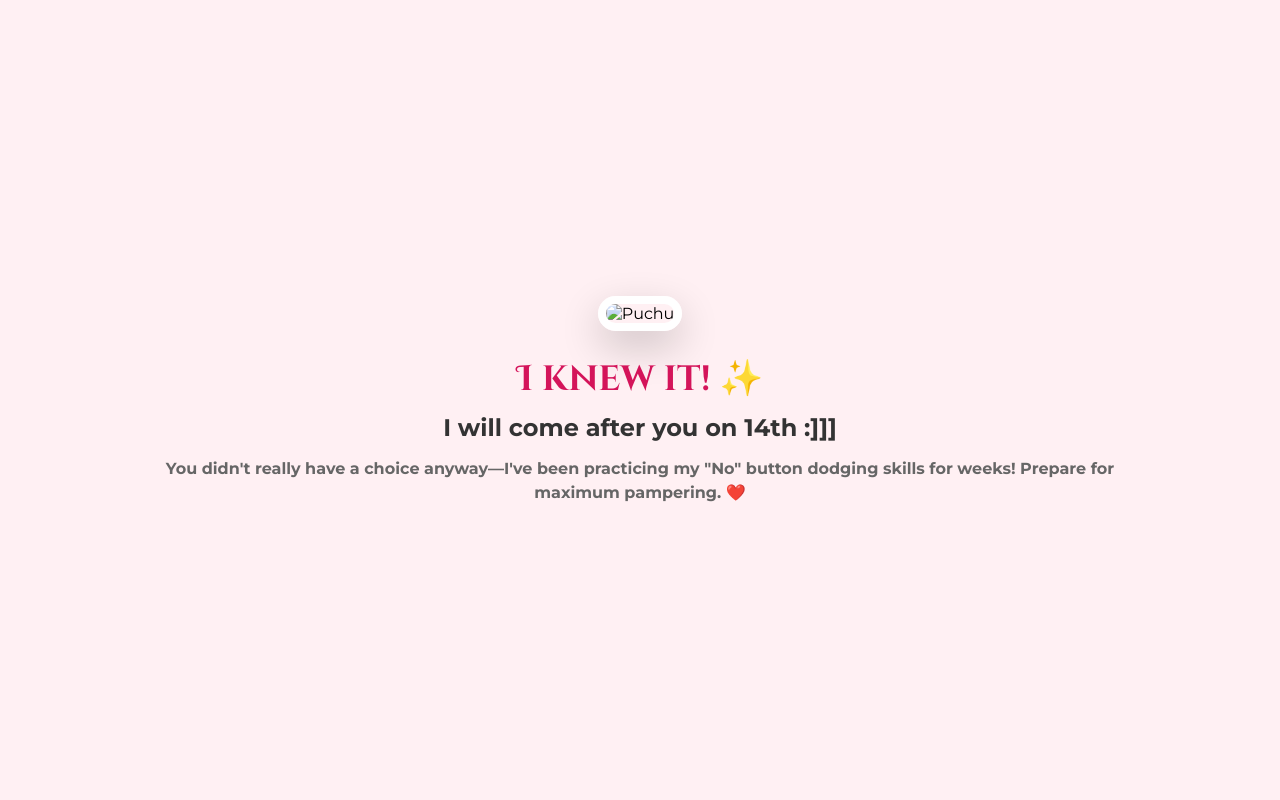
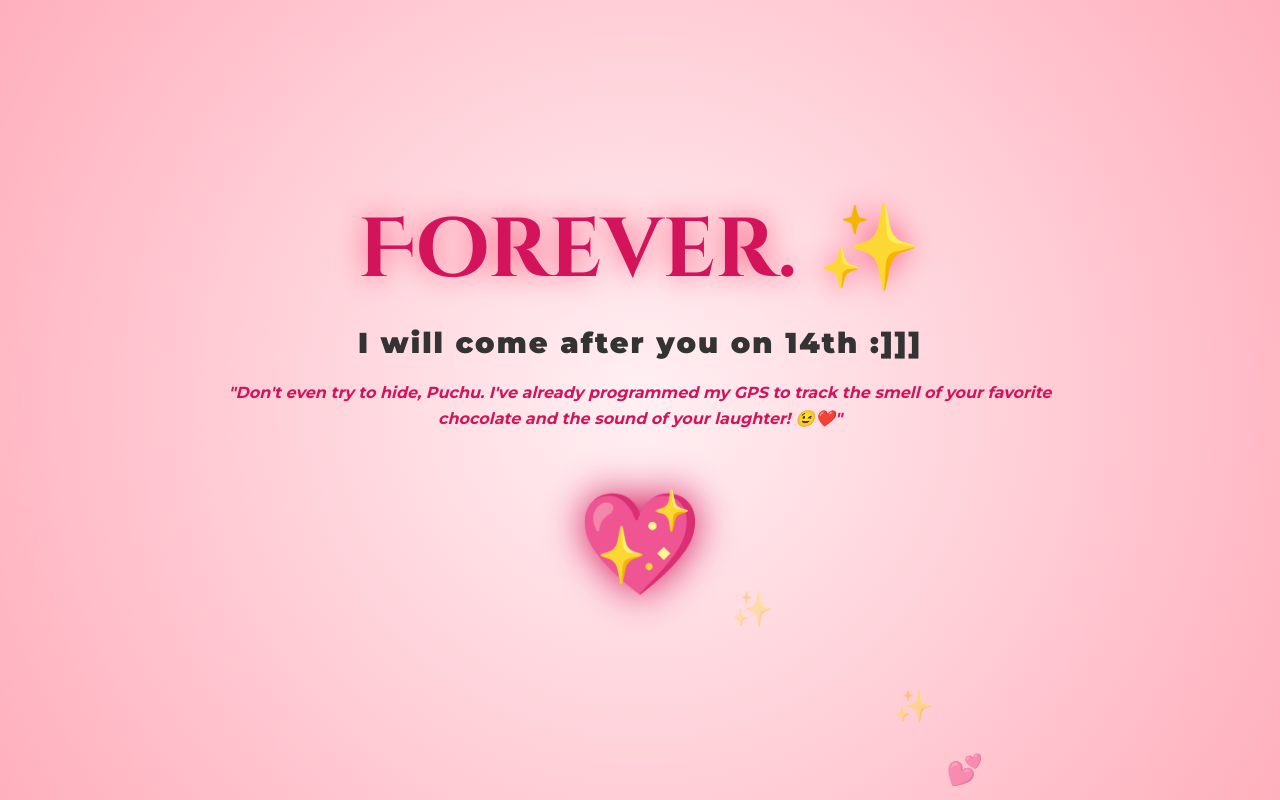
Before and after one commit to JarvisBlaze/valentine-surprise, a plain HTML site: page index.html in a window 1280 px wide. Both pictures are taken after a click on the button "YES! 🥰". Drawn offline with Linux system fonts and the light colour scheme.

Commit message:
Update index.html

```diff
--- a/index.html
+++ b/index.html
@@ -4,12 +4,12 @@
     <meta charset="UTF-8">
     <meta name="viewport" content="width=device-width, initial-scale=1.0">
     <title>A Question for Puchu... ✨</title>
-    <link href="https://fonts.googleapis.com/css2?family=Cinzel+Decorative:wght@700&family=Montserrat:wght@400;700&display=swap" rel="stylesheet">
+    <link href="https://fonts.googleapis.com/css2?family=Cinzel+Decorative:wght@700&family=Montserrat:wght@400;700;900&display=swap" rel="stylesheet">
     <style>
-        /* Force everything to show up */
         * { margin: 0; padding: 0; box-sizing: border-box; }
 
         body {
+            /* Your lovely pink background */
             background: linear-gradient(135deg, #ffafbd 0%, #ffc3a0 100%);
             height: 100vh;
             width: 100vw;
@@ -21,183 +21,226 @@
             position: relative;
         }
 
-        /* The Main Card - Solid White for Guaranteed Visibility */
-        #proposalCard {
-            background-color: #ffffff;
-            padding: 50px 30px;
-            border-radius: 30px;
+        /* The Main Card - Solid & Visible */
+        #mainCard {
+            background: #ffffff;
+            padding: 60px 40px;
+            border-radius: 40px;
             text-align: center;
-            box-shadow: 0 20px 50px rgba(0,0,0,0.2);
+            box-shadow: 0 25px 50px rgba(0,0,0,0.15);
             width: 90%;
-            max-width: 450px;
-            z-index: 999; /* Put it on top of everything */
-            display: block !important;
+            max-width: 500px;
+            z-index: 100;
+            position: relative;
+            border: 4px solid #fff0f3;
         }
 
         h1 {
             font-family: 'Cinzel Decorative', cursive;
             color: #d4145a;
-            font-size: 2.8rem;
+            font-size: 3.2rem;
             margin-bottom: 10px;
         }
 
         .subtitle {
-            color: #555;
+            color: #ff6a88;
             font-weight: 700;
-            letter-spacing: 2px;
-            margin-bottom: 40px;
+            letter-spacing: 3px;
+            margin-bottom: 50px;
             text-transform: uppercase;
         }
 
-        .btn-wrap {
+        /* Buttons container */
+        .btn-container {
             display: flex;
             justify-content: center;
             align-items: center;
-            gap: 20px;
+            gap: 30px;
             min-height: 120px;
-            position: relative;
         }
 
         .btn {
-            padding: 16px 40px;
+            padding: 18px 45px;
             font-size: 1.1rem;
             font-weight: 800;
-            border-radius: 50px;
+            border-radius: 60px;
             cursor: pointer;
             border: none;
             text-transform: uppercase;
+            letter-spacing: 2px;
             transition: transform 0.2s;
         }
 
         #yesBtn {
             background: #d4145a;
             color: white;
-            box-shadow: 0 10px 20px rgba(212, 20, 90, 0.3);
+            box-shadow: 0 10px 25px rgba(212, 20, 90, 0.4);
+            z-index: 101;
         }
 
         #noBtn {
             background: #f0f0f0;
             color: #333;
             position: relative;
-            z-index: 1000;
+            z-index: 1000; /* Stays on top to be dodged */
         }
 
-        /* The Celebration Screen */
-        #celebrationScreen {
+        /* SUCCESS SCREEN - The Cinematic Experience */
+        #successScreen {
             display: none;
             position: fixed;
             top: 0; left: 0; width: 100%; height: 100%;
-            background: #fff0f3;
+            background: radial-gradient(circle, #fff0f3 0%, #ffafbd 100%);
             z-index: 2000;
             flex-direction: column;
             justify-content: center;
             align-items: center;
             text-align: center;
-            padding: 20px;
         }
 
-        .final-img {
-            max-width: 300px;
-            border-radius: 20px;
-            border: 8px solid white;
-            box-shadow: 0 15px 40px rgba(0,0,0,0.2);
-            margin-bottom: 25px;
+        .cinematic-header {
+            font-family: 'Cinzel Decorative', cursive;
+            color: #d4145a;
+            font-size: 5rem;
+            text-shadow: 0 0 20px rgba(212, 20, 90, 0.3);
+            margin-bottom: 20px;
+            animation: glow 2s infinite alternate;
         }
 
-        .cinematic-text {
-            font-family: 'Cinzel Decorative', cursive;
-            color: #d4145a;
-            font-size: 2.2rem;
-            margin-bottom: 10px;
+        @keyframes glow {
+            from { transform: scale(1); text-shadow: 0 0 10px #d4145a; }
+            to { transform: scale(1.05); text-shadow: 0 0 30px #ff6a88; }
         }
 
-        .funny-note {
-            color: #666;
-            font-weight: 600;
-            max-width: 80%;
-            line-height: 1.5;
+        .coming-text {
+            color: #333;
+            font-weight: 800;
+            font-size: 1.8rem;
+            margin-bottom: 20px;
+            letter-spacing: 2px;
         }
 
-        .sparkle {
+        .funny-quote {
+            color: #d4145a;
+            font-style: italic;
+            font-weight: 600;
+            max-width: 70%;
+            line-height: 1.6;
+        }
+
+        /* Animation Elements */
+        .particle, .floating-heart {
             position: fixed;
             pointer-events: none;
-            border-radius: 50%;
-            z-index: 3000;
+            z-index: 2100;
+        }
+
+        .floating-heart {
+            font-size: 30px;
+            animation: floatUp var(--d) linear infinite;
+            opacity: 0;
+        }
+
+        @keyframes floatUp {
+            0% { transform: translateY(100vh) scale(0.5); opacity: 1; }
+            100% { transform: translateY(-10vh) scale(1.5); opacity: 0; }
         }
     </style>
 </head>
 <body>
 
-    <div id="proposalCard">
-        <div style="font-size: 50px; margin-bottom: 15px;">💖</div>
+    <div id="mainCard">
+        <div style="font-size: 60px; margin-bottom: 20px;">🌹</div>
         <h1>Puchu</h1>
-        <p class="subtitle">Will you be my Valentine?</p>
-        <div class="btn-wrap">
-            <button id="yesBtn" class="btn" onclick="handleYes()">Yes! 🥰</button>
-            <button id="noBtn" class="btn" onmouseover="dodgeNo()">No</button>
+        <p class="subtitle">Be my Valentine?</p>
+        <div class="btn-container">
+            <button id="yesBtn" class="btn" onclick="celebrate()">YES! 🥰</button>
+            <button id="noBtn" class="btn" onmouseover="dodge()">No</button>
         </div>
     </div>
 
-    <div id="celebrationScreen">
-        <img src="WhatsApp%20Image%202026-02-07%20at%2000.57.44.jpeg" class="final-img" alt="Puchu">
-        <h1 class="cinematic-text">I knew it! ✨</h1>
-        <h2 style="color: #333; margin-bottom: 15px;">I will come after you on 14th :]]]</h2>
-        <p class="funny-note">You didn't really have a choice anyway—I've been practicing my "No" button dodging skills for weeks! Prepare for maximum pampering. ❤️</p>
+    <div id="successScreen">
+        <h1 class="cinematic-header">Forever. ✨</h1>
+        <p class="coming-text">I will come after you on 14th :]]]</p>
+        <p class="funny-quote">
+            "Don't even try to hide, Puchu. I've already programmed my GPS to track the smell of your favorite chocolate and the sound of your laughter! 😉❤️"
+        </p>
+        <div style="font-size: 100px; margin-top: 50px; filter: drop-shadow(0 0 20px #d4145a);">💖</div>
     </div>
 
     <script>
         const noBtn = document.getElementById('noBtn');
 
-        // Logic to keep the button STRICTLY on screen
-        function dodgeNo() {
-            const margin = 100; // Buffer so it stays away from the edges
-            const maxX = window.innerWidth - noBtn.offsetWidth - margin;
-            const maxY = window.innerHeight - noBtn.offsetHeight - margin;
+        // IMPROVED DODGE LOGIC: Strictly keeps button inside window bounds
+        function dodge() {
+            const margin = 120; // Safe distance from all screen edges
+            const maxWidth = window.innerWidth - noBtn.offsetWidth - margin;
+            const maxHeight = window.innerHeight - noBtn.offsetHeight - margin;
 
-            // Generate random but safe coordinates
-            const newX = Math.max(margin, Math.random() * maxX);
-            const newY = Math.max(margin, Math.random() * maxY);
+            // Coordinates that are guaranteed to be on the screen
+            const randomX = Math.max(margin, Math.random() * maxWidth);
+            const randomY = Math.max(margin, Math.random() * maxHeight);
 
             noBtn.style.position = 'fixed';
-            noBtn.style.left = newX + 'px';
-            noBtn.style.top = newY + 'px';
+            noBtn.style.left = randomX + 'px';
+            noBtn.style.top = randomY + 'px';
+            noBtn.style.transition = 'all 0.2s cubic-bezier(0.175, 0.885, 0.32, 1.275)';
         }
 
-        function handleYes() {
-            // Hide the card, show the cinematic page
-            document.getElementById('proposalCard').style.display = 'none';
-            const screen = document.getElementById('celebrationScreen');
+        function celebrate() {
+            document.getElementById('mainCard').style.display = 'none';
+            const screen = document.getElementById('successScreen');
             screen.style.display = 'flex';
 
-            // Start the cinematic burst
-            triggerBurst();
+            // Launch the cinematic animations
+            startParticleBurst();
+            startHeartRain();
         }
 
-        function triggerBurst() {
-            const colors = ['#d4145a', '#ffafbd', '#ffd700', '#ffffff'];
-            for(let i=0; i<150; i++) {
-                const s = document.createElement('div');
-                s.className = 'sparkle';
-                const size = Math.random() * 10 + 5 + 'px';
-                s.style.width = size;
-                s.style.height = size;
-                s.style.background = colors[Math.floor(Math.random() * colors.length)];
-                s.style.left = '50vw';
-                s.style.top = '50vh';
-                s.style.boxShadow = `0 0 10px ${s.style.background}`;
-                document.body.appendChild(s);
+        // 1. Explosive Particle Burst
+        function startParticleBurst() {
+            const colors = ['#d4145a', '#ffafbd', '#ffd700', '#ffffff', '#ff6a88'];
+            for(let i=0; i<250; i++) {
+                const p = document.createElement('div');
+                p.className = 'particle';
+                const size = Math.random() * 12 + 6 + 'px';
+                p.style.width = size;
+                p.style.height = size;
+                p.style.background = colors[Math.floor(Math.random() * colors.length)];
+                p.style.borderRadius = '50%';
+                p.style.left = '50vw';
+                p.style.top = '50vh';
+                p.style.boxShadow = `0 0 15px ${p.style.background}`;
+                document.body.appendChild(p);
 
                 const angle = Math.random() * Math.PI * 2;
-                const distance = Math.random() * 1200 + 400;
+                const dist = Math.random() * 1500 + 500;
 
-                s.animate([
+                p.animate([
                     { transform: 'translate(-50%, -50%) scale(1)', opacity: 1 },
-                    { transform: `translate(${Math.cos(angle)*distance}px, ${Math.sin(angle)*distance}px) scale(0)`, opacity: 0 }
+                    { transform: `translate(${Math.cos(angle)*dist}px, ${Math.sin(angle)*dist}px) scale(0)`, opacity: 0 }
                 ], {
-                    duration: Math.random() * 2000 + 1000,
+                    duration: Math.random() * 2500 + 1500,
                     easing: 'cubic-bezier(0, .9, .57, 1)'
-                }).onfinish = () => s.remove();
+                }).onfinish = () => p.remove();
             }
+        }
+
+        // 2. Continuous Floating Hearts
+        function startHeartRain() {
+            const container = document.getElementById('successScreen');
+            const hearts = ['❤️', '💖', '💕', '🌹', '✨'];
+
+            setInterval(() => {
+                const h = document.createElement('div');
+                h.className = 'floating-heart';
+                h.innerText = hearts[Math.floor(Math.random() * hearts.length)];
+                h.style.left = Math.random() * 100 + 'vw';
+                h.style.setProperty('--d', Math.random() * 3 + 3 + 's'); // Duration
+                container.appendChild(h);
+
+                setTimeout(() => h.remove(), 6000);
+            }, 150);
         }
     </script>
 </body>
```
